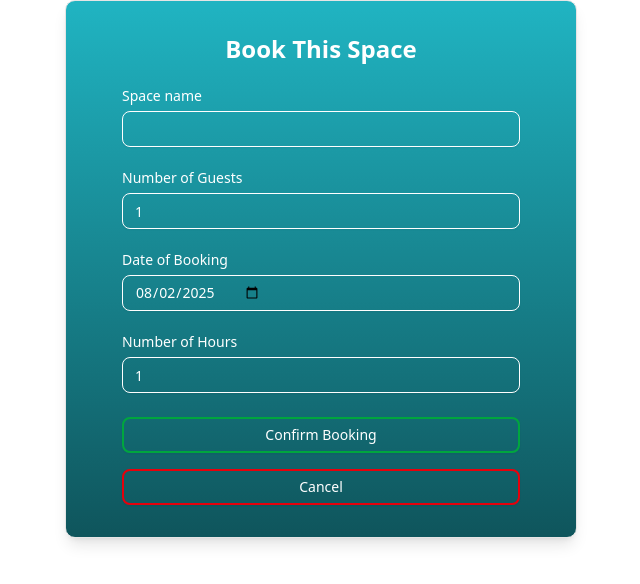
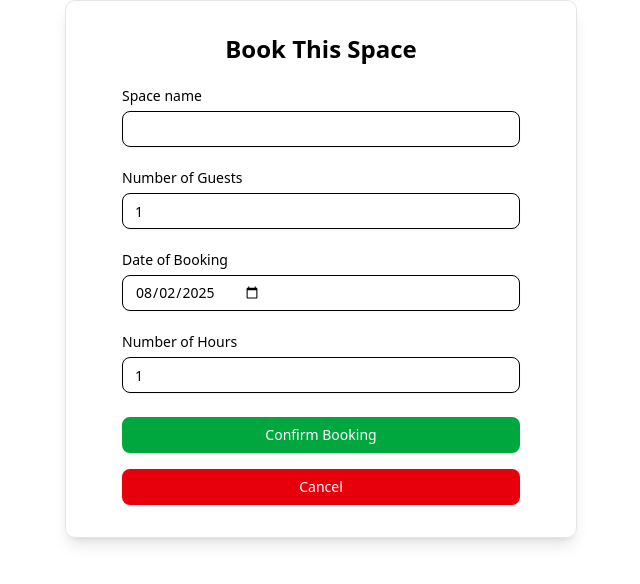
Before and after one commit to RobertHaji/spacer-frontend, a React (Vite) app: page /booking-form in a window 1280 px wide. Shown: the top 584 px of the page, without its empty margins (319-959 px from the left). Built offline with nearby package versions, Linux system fonts and the light colour scheme.

Commit message:
changed from colour to white

```diff
--- a/src/components/booking-form.jsx
+++ b/src/components/booking-form.jsx
@@ -116,8 +116,8 @@ function BookingForm({ space, onClose }) {
 
   return (
     <Card
-      className="w-full max-w-lg mx-auto p-8 text-white rounded-lg shadow-lg flex flex-col justify-center min-h-[20vh]"
-      style={{ background: "linear-gradient(to bottom, #20B4C2, #0F555C)" }}
+      className="w-full max-w-lg mx-auto p-8 text-black rounded-lg shadow-lg flex flex-col justify-center min-h-[20vh]"
+      style={{ background: "linear-gradient(to bottom, #ffffff, #ffffff)" }}
     >
       <CardContent className="flex flex-col justify-center space-y-6">
         <h2 className="text-2xl font-bold text-center">Book This Space</h2>
@@ -132,7 +132,7 @@ function BookingForm({ space, onClose }) {
                   <FormControl>
                     <Input
                       readOnly
-                      className="w-full bg-transparent text-white placeholder-white border-white"
+                      className="w-full bg-transparent text-black placeholder-white border-black"
                       {...field}
                     />
                   </FormControl>
@@ -150,7 +150,7 @@ function BookingForm({ space, onClose }) {
                     <Input
                       type="number"
                       min="1"
-                      className="w-full bg-transparent text-white placeholder-white border-white"
+                      className="w-full bg-transparent text-black placeholder-white border-black"
                       {...field}
                     />
                   </FormControl>
@@ -169,7 +169,7 @@ function BookingForm({ space, onClose }) {
                       type="date"
                       value={field.value.toISOString().slice(0, 10)}
                       onChange={(e) => field.onChange(new Date(e.target.value))}
-                      className="w-full bg-transparent text-white placeholder-white border-white"
+                      className="w-full bg-transparent text-black placeholder-white border-black"
                     />
                   </FormControl>
                   <FormMessage />
@@ -187,7 +187,7 @@ function BookingForm({ space, onClose }) {
                       type="number"
                       min="1"
                       max="24"
-                      className="w-full bg-transparent text-white placeholder-white border-white"
+                      className="w-full bg-transparent text-black placeholder-white border-black"
                       {...field}
                     />
                   </FormControl>
@@ -198,13 +198,13 @@ function BookingForm({ space, onClose }) {
             <div className="space-y-4">
               <Button
                 type="submit"
-                className="w-full bg-transparent border-2 border-green-600 text-white hover:bg-green-600/100 transition duration-300"
+                className="w-full bg-green-600 text-white hover:bg-green-700 hover:text-white border-2 border-green-600 transition duration-300"
               >
                 Confirm Booking
               </Button>
               <Button
                 type="button"
-                className="w-full bg-transparent border-2 border-red-600 text-white hover:bg-red-700/100 transition duration-300"
+                className="w-full bg-red-600 text-white hover:bg-red-700 hover:text-white border-2 border-red-600 transition duration-300"
                 onClick={onClose}
               >
                 Cancel
```
